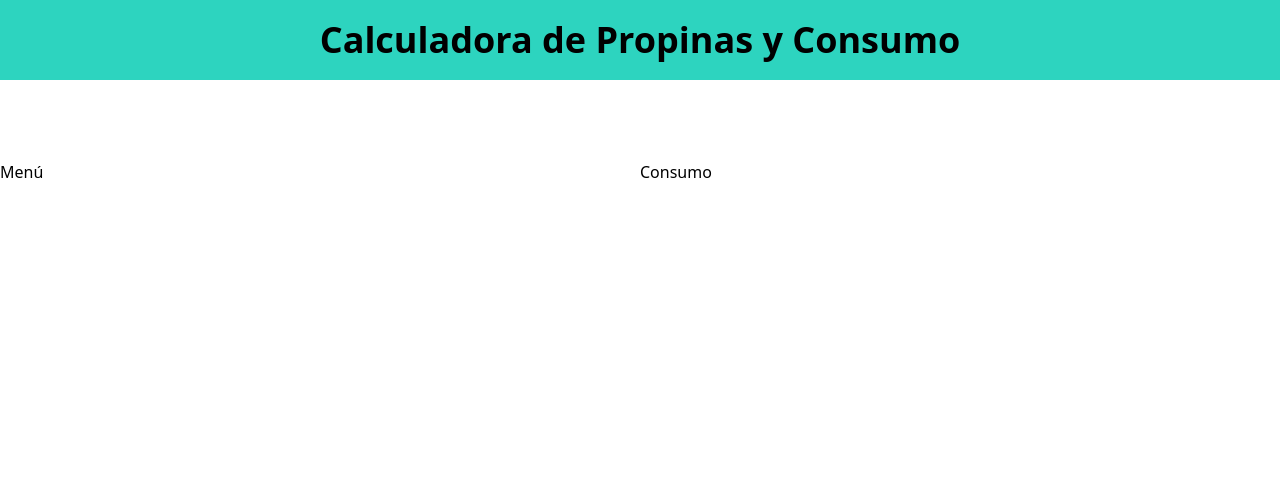
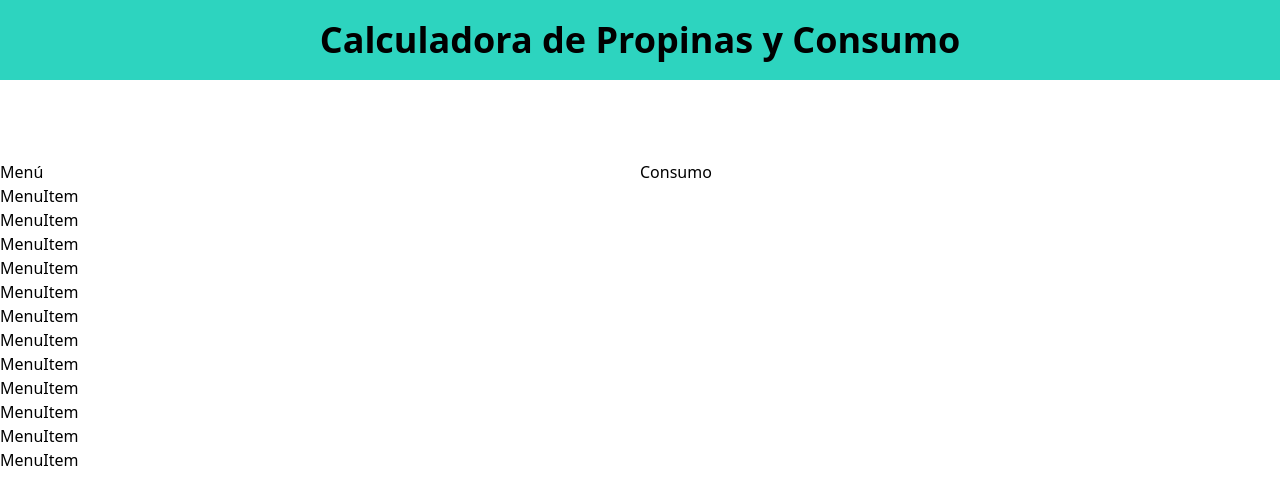
Before and after one commit to AlonsoAM/CalculadoraDePropinasTS, a React (Vite) app: page / in a window 1280 px wide. Shown: the top 504 px of the page. Built offline with nearby package versions, Linux system fonts and the light colour scheme.

Commit message:
Add MenuItem component and integrate with App
A new MenuItem component is introduced and integrated with the main App. The menuItems data from the db is read using the useState hook in the App component. Each item in the data array is then mapped to the newly created MenuItem component.

```diff
--- a/src/App.tsx
+++ b/src/App.tsx
@@ -1,6 +1,10 @@
+import {useState} from "react";
+import {menuItems} from "./data/db.ts";
+import {MenuItem} from "./components/MenuItem.tsx";
+
 const App = () => {
 
-
+    const [data] = useState(menuItems)
 
     return (
         <>
@@ -11,6 +15,9 @@ const App = () => {
             <main className="max-w-7xl mx-auto py-20 grid md:grid-cols-2">
                 <div>
                     <h2>Menú</h2>
+                    {data.map((item) => (
+                        <MenuItem key={item.id}/>
+                    ))}
                 </div>
                 <div>
                     <h2>Consumo</h2>
--- /dev/null
+++ b/src/components/MenuItem.tsx
@@ -0,0 +1,5 @@
+export const MenuItem = () => {
+    return (
+        <div>MenuItem</div>
+    )
+}
```
